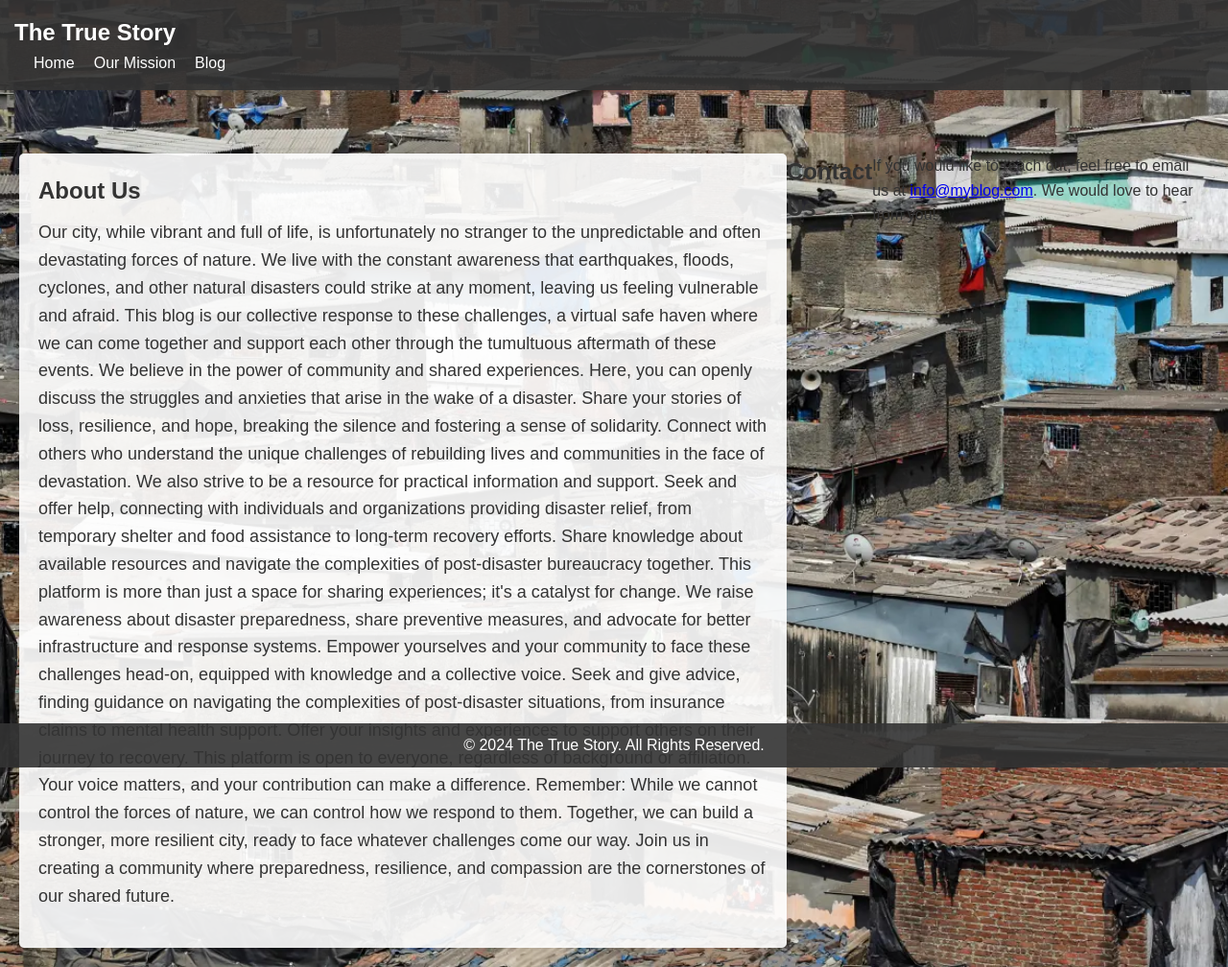
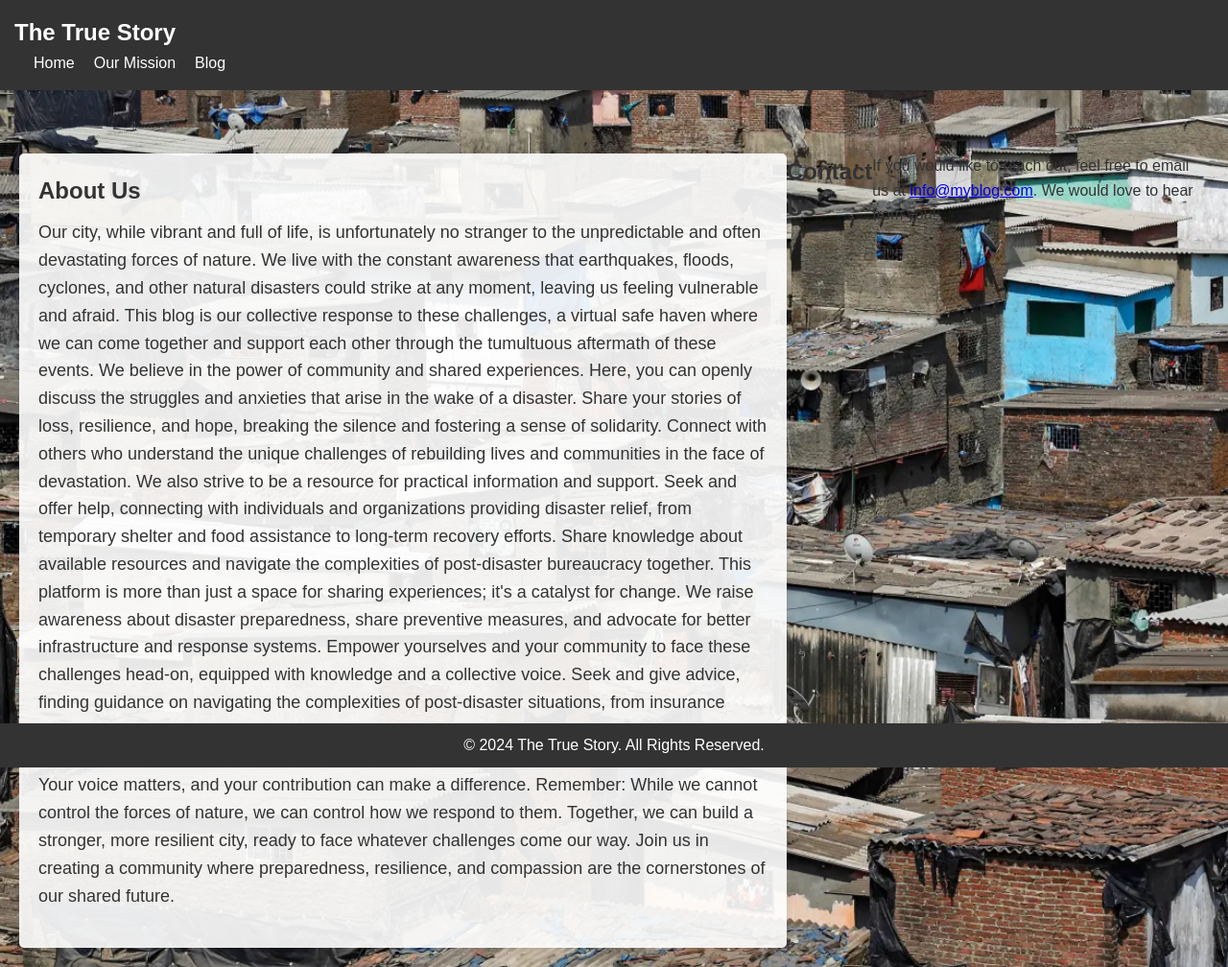
Before and after one commit to Awinner4764/client1_site, a plain HTML site: page page2.html in a window 1280 px wide. Shown: the whole page at 96% size. Drawn offline with Linux system fonts and the light colour scheme.

Commit message:
Update styles2.css

```diff
--- a/styles2.css
+++ b/styles2.css
@@ -16,7 +16,7 @@ body {
 
 /* Navbar */
 .navbar {
-    background-color: rgba(51, 51, 51, 0.9);
+    background-color:  #333;
     color: #fff;
     padding: 15px;
     position: fixed;
@@ -92,7 +92,7 @@ body {
 
 /* Footer */
 footer {
-    background-color: rgba(51, 51, 51, 0.9);
+    background-color:  #333;
     color: #fff;
     text-align: center;
     padding: 10px;
```
